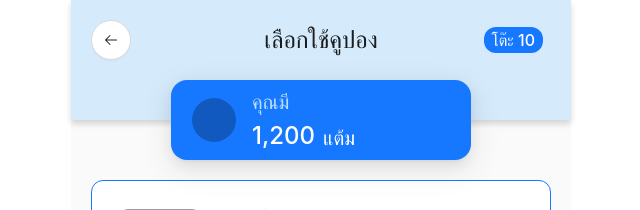
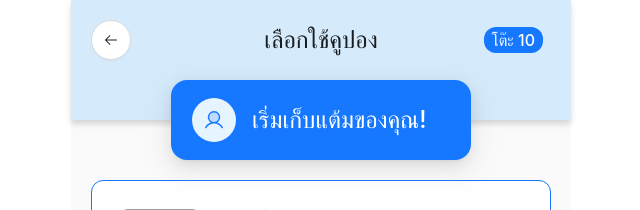
Before and after one commit to meeorder/meeorder-frontend, a Next.js app: page /coupon in a window 1280 px wide. Shown: the top 210 px of the page, without its empty margins (319-959 px from the left). Built offline with nearby package versions, Linux system fonts and the light colour scheme; grey boxes are pictures that could not be loaded.

Commit message:
CouponPoint

```diff
--- a/src/modules/user/coupon/components/CouponPoint.tsx
+++ b/src/modules/user/coupon/components/CouponPoint.tsx
@@ -1,6 +1,6 @@
 import { H3, H4 } from "@/modules/common/components/Typography";
+import { useUserStore } from "@/modules/common/hooks/useUserStore";
 import { commaFormat } from "@/modules/common/utils";
-import { session } from "@/modules/user/mock/session";
 import UserAvatar from "@/modules/user/user/UserAvatar";
 import styled from "@emotion/styled";
 import { Space, Tag, theme } from "antd";
@@ -11,27 +11,26 @@ const CouponPoint = () => {
     token: { colorPrimary, colorPrimaryBgHover },
   } = theme.useToken();
 
+  const user = useUserStore((state) => state.user);
+
   const router = useRouter();
   const onClickCouponPoint = () => {
-    if (!session.user) {
+    if (!user) {
       void router.push({
-        // TODO: redirect to signin path
-        pathname: "/sign-in",
+        pathname: "/signin",
       });
     }
   };
 
   return (
     <CouponPointContainer color={colorPrimary} onClick={onClickCouponPoint}>
-      <UserAvatar user={session.user} />
+      <UserAvatar user={user} />
 
-      {session.user ? (
+      {user ? (
         <Space direction="vertical" size={4}>
           <H4 style={{ color: colorPrimaryBgHover }}>คุณมี</H4>
           <FlexRow>
-            <H3 style={{ color: "inherit" }}>
-              {commaFormat(session.user?.point)}
-            </H3>
+            <H3 style={{ color: "inherit" }}>{commaFormat(user?.point)}</H3>
             <H4 style={{ color: "inherit" }}>แต้ม</H4>
           </FlexRow>
         </Space>
```
